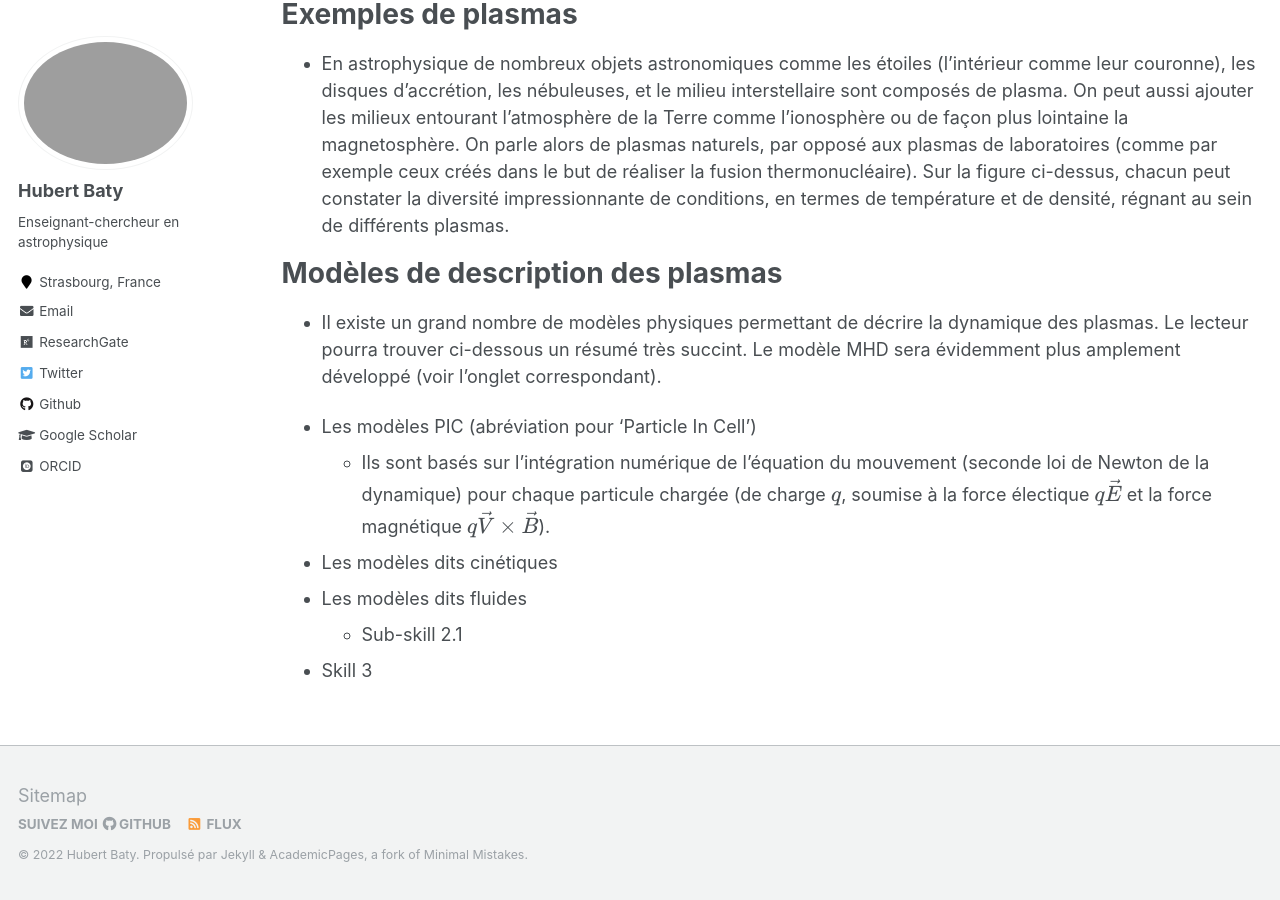
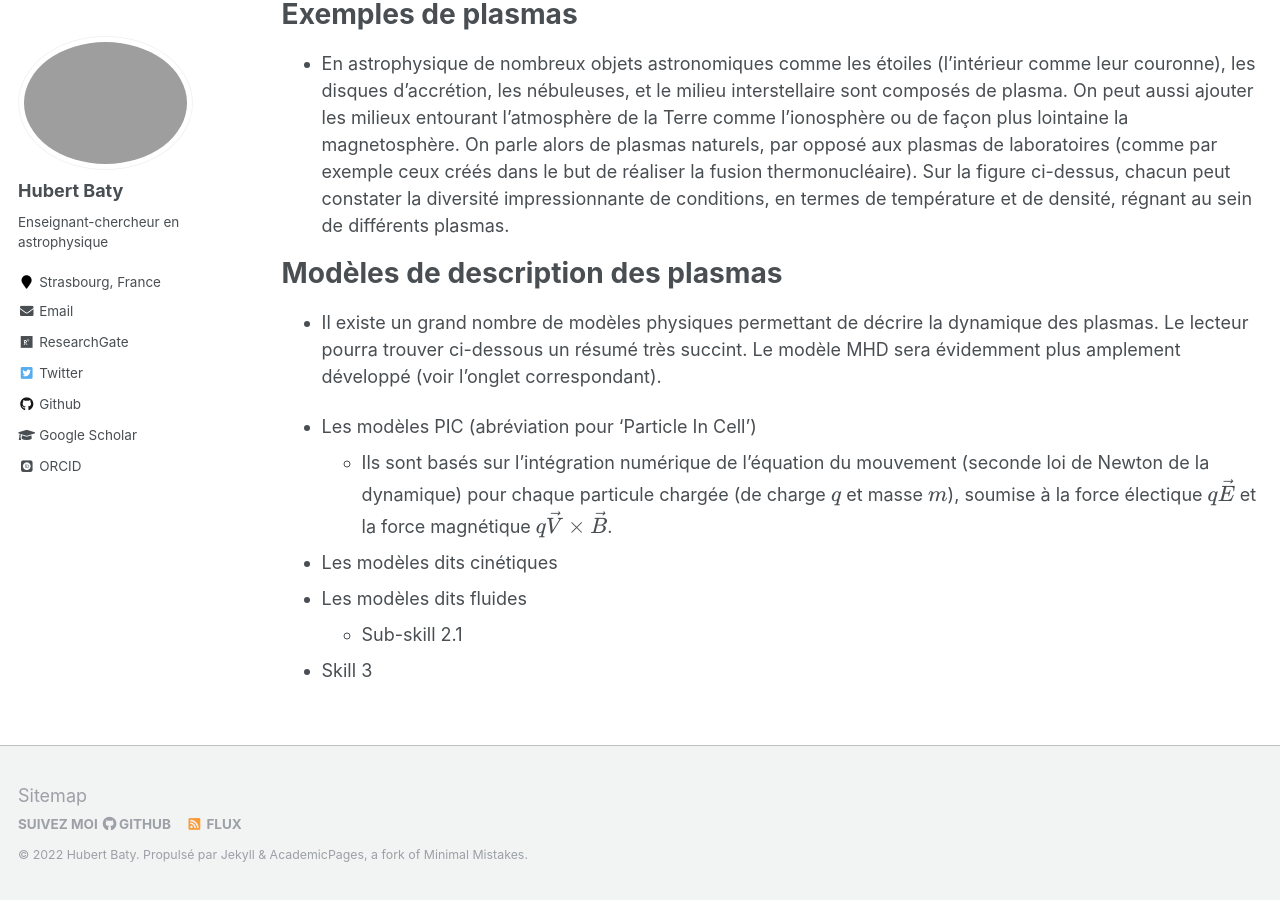
Before and after one commit to hubertbaty/hubertbaty.github.io, a Jekyll site: the page built from _pages/plasma.md, in a window 1280 px wide and 900 px high, scrolled down 2487 px. Built offline with Jekyll 4.4.1, drawn with Linux system fonts in a browser that asks for light colours; some web fonts are replaced; formulas are drawn with MathJax 3.

Commit message:
Update plasma.md

```diff
--- a/_pages/plasma.md
+++ b/_pages/plasma.md
@@ -49,7 +49,7 @@ Modèles de description des plasmas
 * Il existe un grand nombre de modèles physiques permettant de décrire la dynamique des plasmas. Le lecteur pourra trouver ci-dessous un résumé très succint. Le modèle MHD sera évidemment plus amplement développé (voir l'onglet correspondant).
 
 * Les modèles PIC (abréviation pour 'Particle In Cell')
-  * Ils sont basés sur l'intégration numérique de l'équation du mouvement (seconde loi de Newton de la dynamique) pour chaque particule chargée (de charge $q$, soumise à la force électique $q \vec E$ et la force magnétique $q \vec V \times \vec B$).
+  * Ils sont basés sur l'intégration numérique de l'équation du mouvement (seconde loi de Newton de la dynamique) pour chaque particule chargée (de charge $q$ et masse $m$), soumise à la force électique $q \vec E$ et la force magnétique $q \vec V \times \vec B$.
 * Les modèles dits cinétiques
 * Les modèles dits fluides
   * Sub-skill 2.1
```
